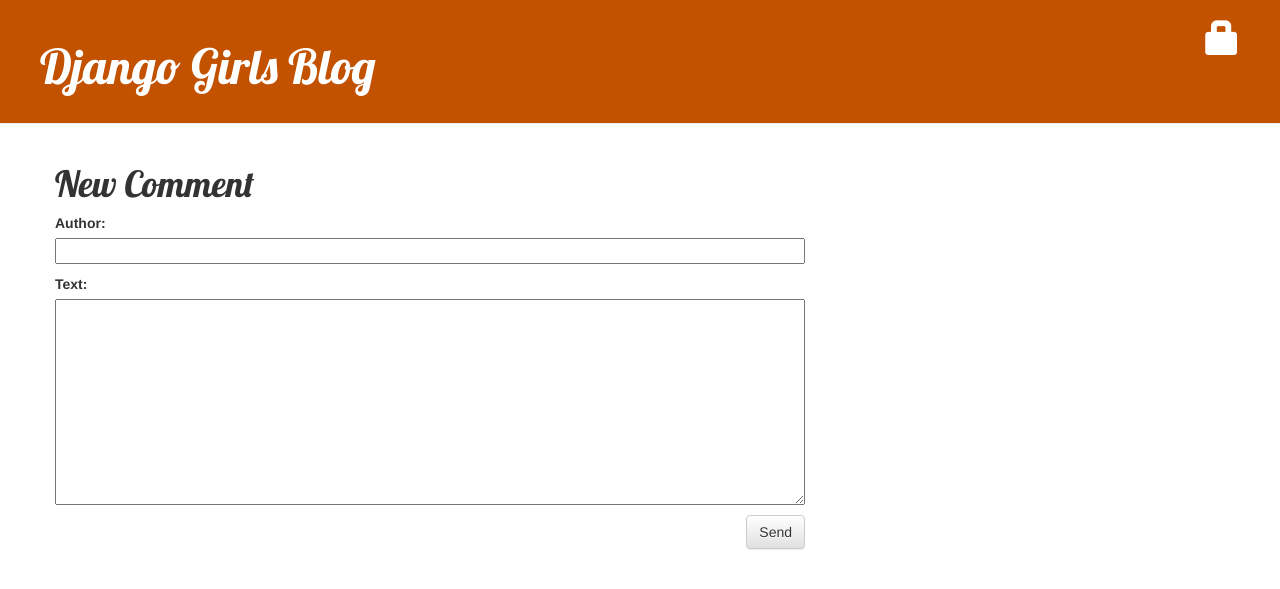
After one commit to hondasan/my-first-blog, a Django app: page /post/1/comment/ in a window 1280 px wide. The commit adds this page. Shown: the top 589 px of the page. Run offline with Django 3.2, Linux system fonts and the light colour scheme; tables that the repository leaves empty hold one stand-in row (values such as "Sample post"); some libraries are stand-ins or nearby versions.

Commit message:
コメント機能を追加

```diff
--- a/blog/admin.py
+++ b/blog/admin.py
@@ -1,4 +1,5 @@
 from django.contrib import admin
-from .models import Post
+from .models import Comment, Post
 
 admin.site.register(Post)
+admin.site.register(Comment)
--- a/blog/forms.py
+++ b/blog/forms.py
@@ -1,8 +1,14 @@
 from django import forms
-from .models import Post
+from .models import Post, Comment
 
 class PostForm(forms.ModelForm):
 
     class Meta:
         model = Post
         fields = ('title', 'text')
+
+class CommentForm(forms.ModelForm):
+
+    class Meta:
+        model = Comment
+        fields = ('author', 'text')
--- a/blog/models.py
+++ b/blog/models.py
@@ -1,5 +1,6 @@
 from django.conf import settings
 from django.db import models
+from django.db.models.fields import CharField
 from django.utils import timezone
 
 class Post(models.Model):
@@ -15,3 +16,17 @@ class Post(models.Model):
 
     def __str__(self):
         return self.title
+
+class Comment(models.Model):
+    post = models.ForeignKey('blog.post', on_delete=models.CASCADE, related_name='comments')
+    author = models.CharField(max_length=200)
+    text = models.TextField()
+    created_date = models.DateTimeField(default=timezone.now)
+    approved_comment = models.BooleanField(default=False)
+
+    def approve(self):
+        self.approved_comment = True
+        self.save()
+
+    def __str__(self):
+        return self.text
--- a/blog/static/css/blog.css
+++ b/blog/static/css/blog.css
@@ -44,3 +44,7 @@ h1, h2, h3, h4 {
 .post h2 a, .post h2 a:visited {
     color: #000000;
 }
+
+.comment {
+    margin:20px 0px 20px 20px;
+}
--- /dev/null
+++ b/blog/templates/blog/add_comment_to_post.html
@@ -0,0 +1,9 @@
+{% extends 'blog/base.html' %}
+
+{% block content %}
+    <h1>New Comment</h1>
+    <form method="POST" class="post-form">{% csrf_token %}
+        {{ form.as_p}}
+        <button type="submit" class="save btn btn-default">Send</button>
+    </form>
+{% endblock %}
--- a/blog/templates/blog/post_list.html
+++ b/blog/templates/blog/post_list.html
@@ -8,6 +8,7 @@
             </div>
             <h2><a href="{% url 'post_detail' pk=post.pk %}">{{ post.title }}</a></h2>
             <p>{{ post.text|linebreaksbr}}</p>
+            <a href="{% url 'post_detail' pk=post.pk %}">Comments: {{ post.comments.count }}</a>
         </div>
     {% endfor %}
 {% endblock %}
--- a/blog/urls.py
+++ b/blog/urls.py
@@ -9,4 +9,5 @@ urlpatterns = [
     path('drafts/', views.post_draft_list, name='post_draft_list'),
     path('post/<pk>/publish/', views.post_publish, name='post_publish'),
     path('post/<pk>/remove', views.post_remove, name='post_remove'),
+    path('post/<int:pk>/comment/', views.add_comment_to_post, name='add_comment_to_post'),
 ]
--- a/blog/views.py
+++ b/blog/views.py
@@ -2,7 +2,7 @@ from django.contrib.auth.decorators import login_required
 from django.shortcuts import redirect, render, get_object_or_404
 from django.utils import timezone
 from .models import Post
-from .forms import PostForm
+from .forms import PostForm, CommentForm
 
 # Create your views here.
 def post_list(request):
@@ -61,3 +61,16 @@ def post_remove(request, pk):
     post = get_object_or_404(Post, pk=pk)
     post.delete()
     return redirect('post_list')
+
+def add_comment_to_post(request, pk):
+    post = get_object_or_404(Post, pk=pk)
+    if request.method == "POST":
+        form = CommentForm(request.POST)
+        if form.is_valid():
+            comment = form.save(commit=False)
+            comment.post = post
+            comment.save()
+            return redirect('post_detail', pk=post.pk)
+    else:
+        form = CommentForm()
+    return render(request, 'blog/add_comment_to_post.html', {'form':form})
```
Also changed, not shown: blog/templates/blog/post_detail.html (+11 -0 lines), blog/migrations/0001_initial.py.
